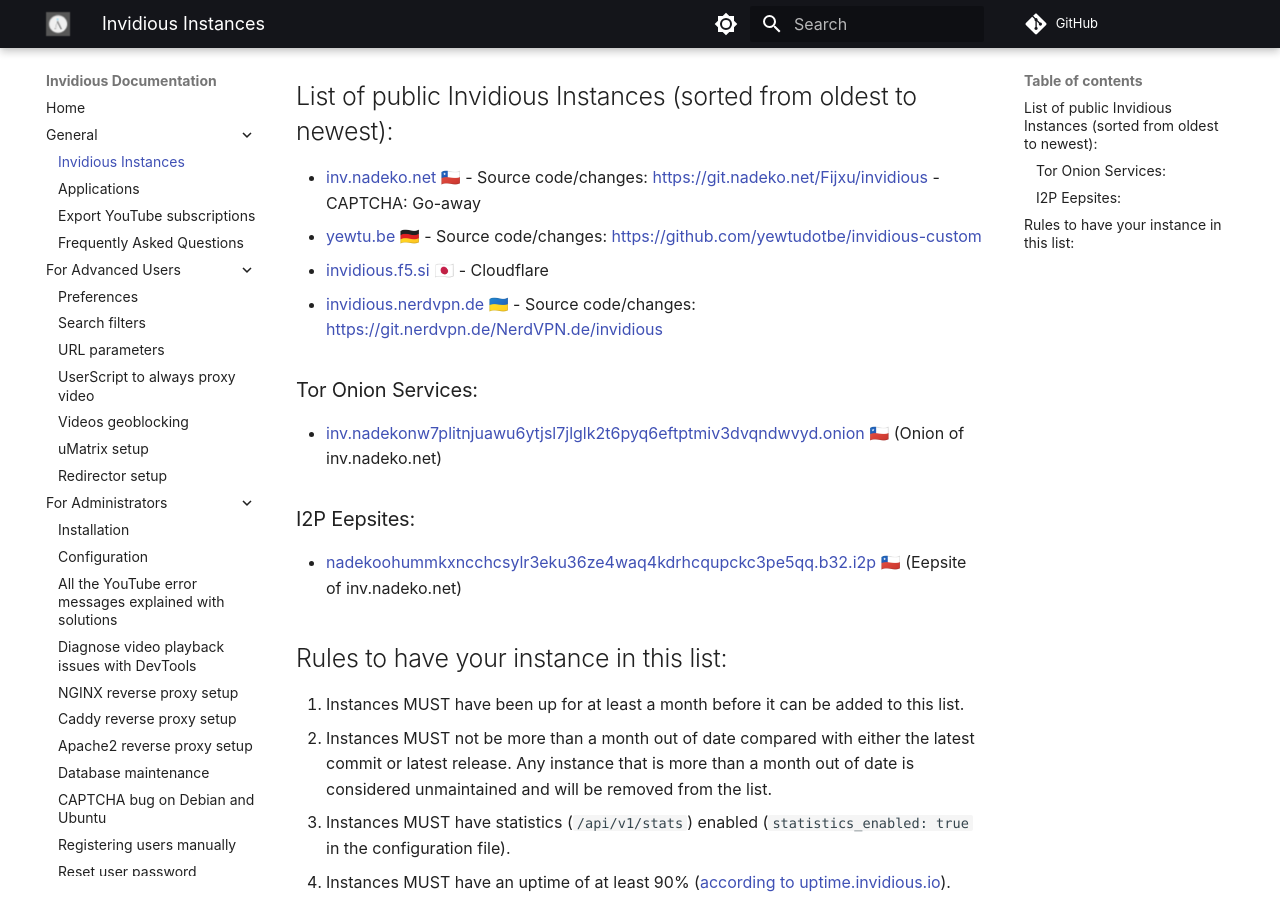
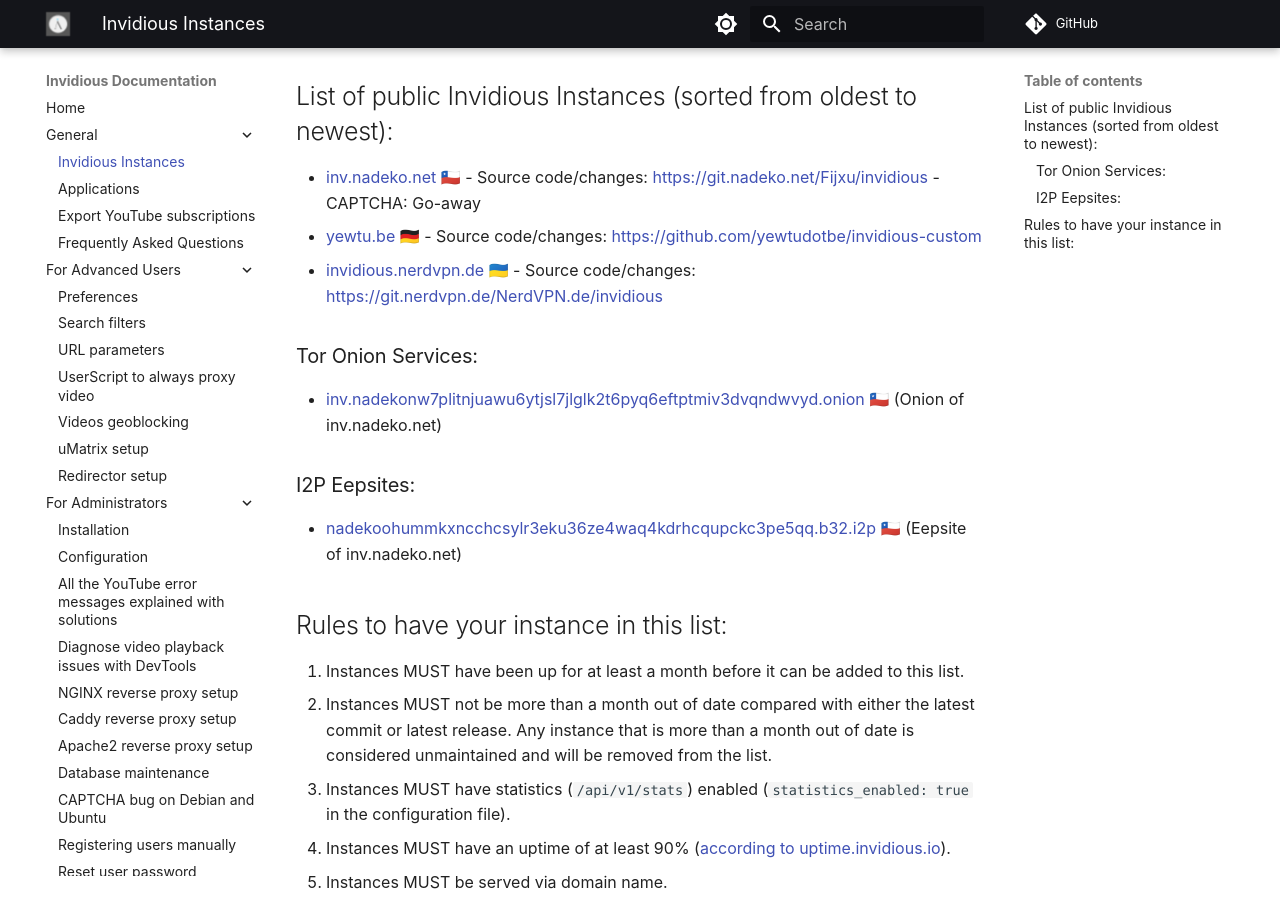
Before and after one commit to iv-org/documentation, an MkDocs documentation site: the page built from docs/instances.md, in a window 1280 px wide and 900 px high, scrolled down 342 px. Built offline with MkDocs 1.6.1 and Material for MkDocs 9.7.7, drawn with Linux system fonts in a browser that asks for light colours; comment, search, counter and statistics services are not loaded.

Commit message:
Remove invidious.f5.si due to instabilities
Removed invidious.f5.si from the list of public instances.

```diff
--- a/docs/instances.md
+++ b/docs/instances.md
@@ -12,7 +12,6 @@
 
 * [inv.nadeko.net](https://inv.nadeko.net) 🇨🇱 - Source code/changes: https://git.nadeko.net/Fijxu/invidious - CAPTCHA: Go-away
 * [yewtu.be](https://yewtu.be) 🇩🇪 - Source code/changes: https://github.com/yewtudotbe/invidious-custom
-* [invidious.f5.si](https://invidious.f5.si) 🇯🇵 - Cloudflare
 * [invidious.nerdvpn.de](https://invidious.nerdvpn.de) 🇺🇦 - Source code/changes: https://git.nerdvpn.de/NerdVPN.de/invidious
 
 ### Tor Onion Services:
```
